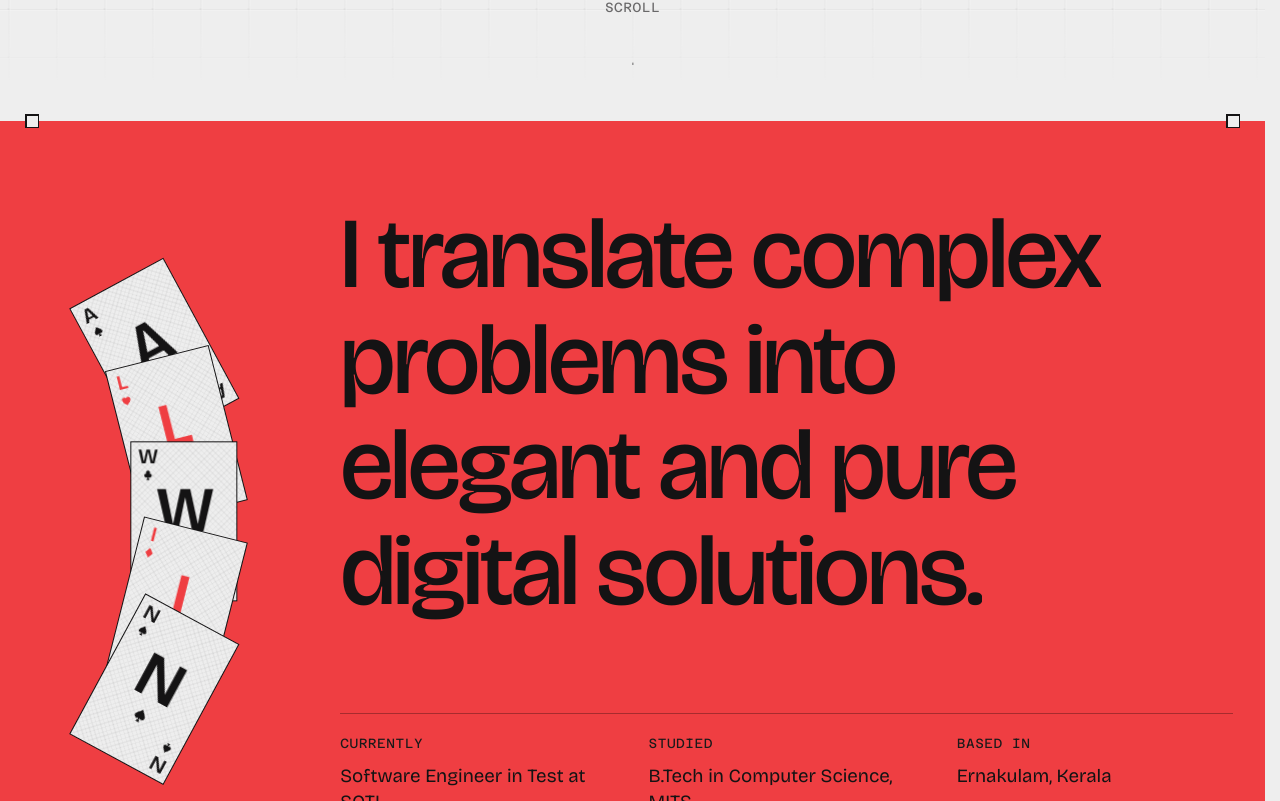
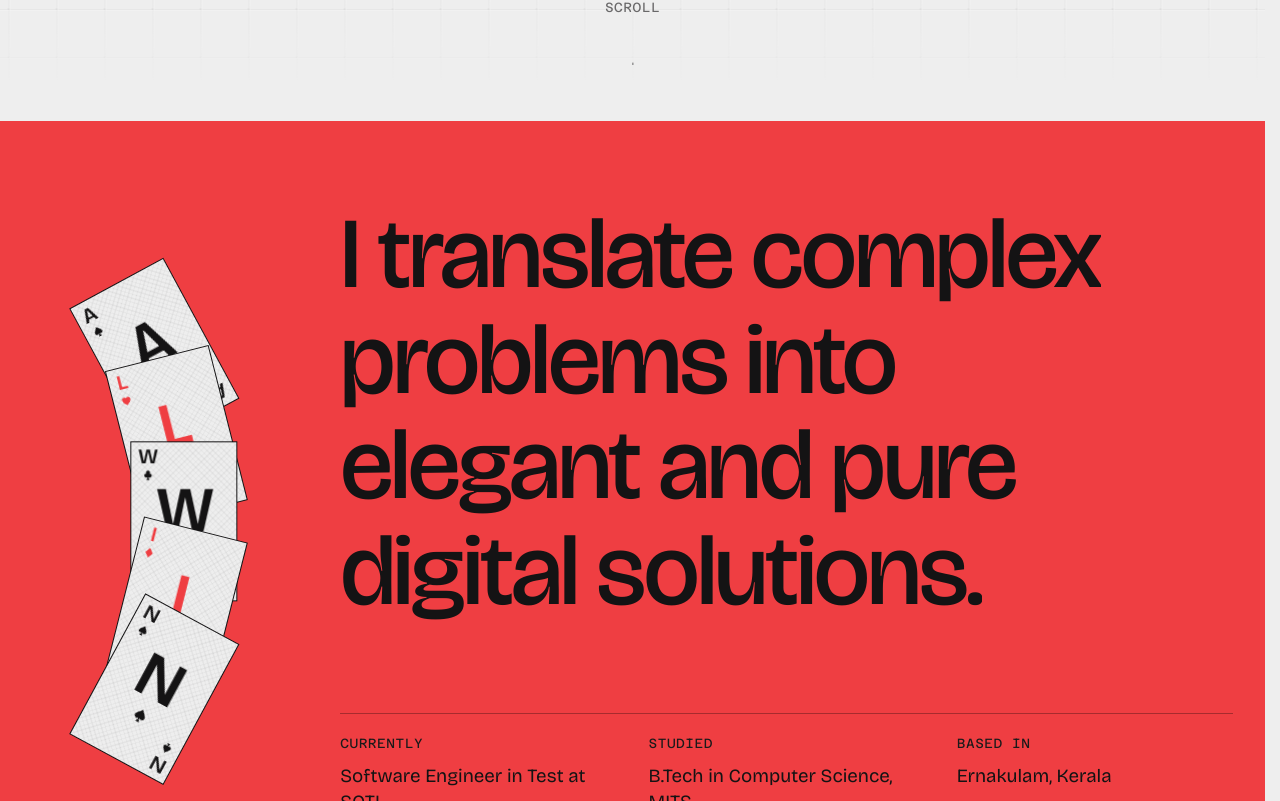
Before and after one commit to VirgoTheLord/WorkPortfolio, a Next.js app: page / in a window 1280 px wide. Shown: the part 799-1600 px from the top of the page. Built offline with nearby package versions, Linux system fonts and the light colour scheme.

Commit message:
design: panels meet the page on plain edges
The corner handles go (owner's call); the panels' edges are plain, clean cuts.
The folder tabs stay from md.

```diff
--- a/src/app/globals.css
+++ b/src/app/globals.css
@@ -537,27 +537,16 @@
 /* ---- Panels ----------------------------------------------------------------
  * A section in another tone (the red About, the inverted Work) is a folder laid
  * on the page, as the project cards are: from md it opens on a tab (panel-tab)
- * carrying the section's name, the same 45° shape as the cards' tabs. Its
- * corners carry selection handles (owner's pick), as the project screenshots'
- * frame does: a small square in the page's colour with the page's ink edge,
- * half on the panel and half off it, on the content's margins (the panels run
- * edge to edge, so the true corners are off the screen). The top pair is
- * edge-top's ::before, the bottom pair edge-bottom's ::after: each one strip
- * between the margins with a square drawn at each end (solid fills, no
- * gradient). The page's colours are resolved on the root (a custom property
- * resolves where it is declared), so inside a panel they are still the page's. */
+ * carrying the section's name, the same 45° shape as the cards' tabs. Its edges
+ * are plain, clean cuts (owner's call, after stitched, shaped and handled
+ * edges). */
 :root {
-  --page-bg: var(--color-bg);
-  --page-fg: var(--color-fg);
-  --handle: calc(var(--spacing) * 3.5);
-  --handle-inset: calc(var(--spacing) * 4);
   --panel-tab: calc(var(--spacing) * 7);
   --panel-tab-width: 10rem;
 }
 
 @media (min-width: 64rem) {
   :root {
-    --handle-inset: calc(var(--spacing) * 8);
     --panel-tab: calc(var(--spacing) * 8);
     --panel-tab-width: 11.5rem;
   }
@@ -572,34 +561,6 @@
    (each is the neighbouring section's own padding). */
 .edge-top {
   margin-top: var(--panel-tab);
-}
-
-.edge-top::before,
-.edge-bottom::after {
-  --edge: 1.5px;
-  content: '';
-  position: absolute;
-  z-index: 2;
-  left: calc(var(--handle-inset) - var(--handle) / 2);
-  right: calc(var(--handle-inset) - var(--handle) / 2);
-  height: var(--handle);
-  pointer-events: none;
-  background:
-    linear-gradient(var(--page-bg), var(--page-bg)) left var(--edge) top var(--edge) /
-      calc(var(--handle) - var(--edge) * 2) calc(var(--handle) - var(--edge) * 2) no-repeat,
-    linear-gradient(var(--page-bg), var(--page-bg)) right var(--edge) top var(--edge) /
-      calc(var(--handle) - var(--edge) * 2) calc(var(--handle) - var(--edge) * 2) no-repeat,
-    linear-gradient(var(--page-fg), var(--page-fg)) left top / var(--handle) var(--handle) no-repeat,
-    linear-gradient(var(--page-fg), var(--page-fg)) right top / var(--handle) var(--handle)
-      no-repeat;
-}
-
-.edge-top::before {
-  top: calc(var(--handle) / -2);
-}
-
-.edge-bottom::after {
-  bottom: calc(var(--handle) / -2);
 }
 
 /* The tab sits on the panel's top edge, in the panel's colour (one pixel of
@@ -647,8 +608,8 @@
   }
 }
 
-/* No tabs on a phone (owner's call): the panel meets the page on its edge and
-   handles alone, with no room kept for a tab. */
+/* No tabs on a phone (owner's call): the panel meets the page on its edge
+   alone, with no room kept for a tab. */
 @media not all and (min-width: 48rem) {
   /* Off the screen (owner's call), but About's tab is its heading, so it stays
      for assistive tech; Work's is decoration and goes. */
```
